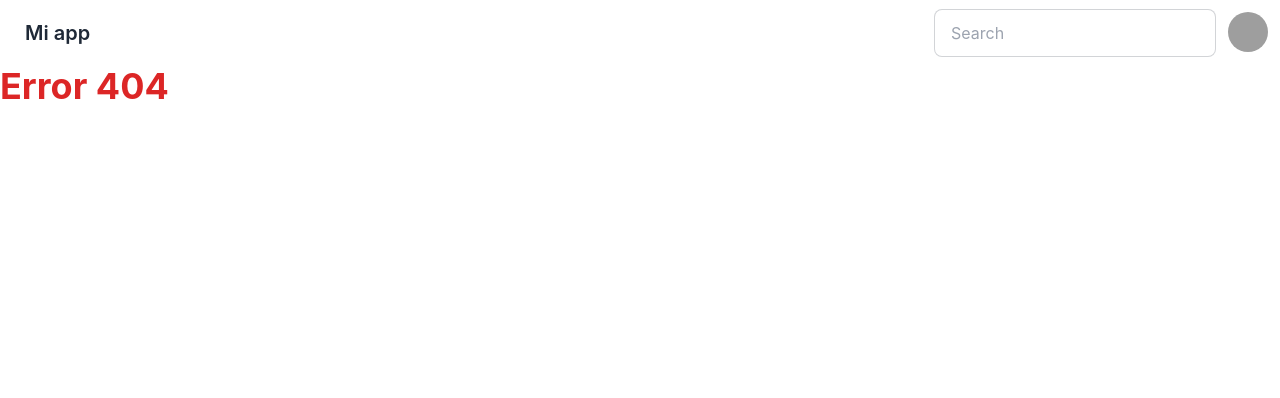
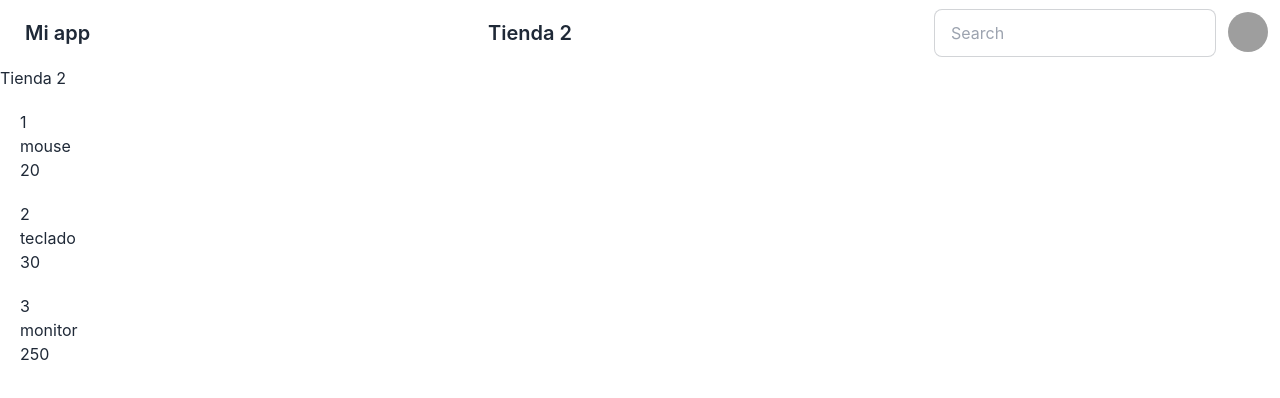
Before and after one commit to karmap/react38095, a React (Create React App) app: page /shop in a window 1280 px wide. Before the commit this address had no page. Shown: the top 398 px of the page. Built offline with nearby package versions, Linux system fonts and the light colour scheme; grey boxes are pictures that could not be loaded.

Commit message:
after react router y async mock

```diff
--- a/src/App.js
+++ b/src/App.js
@@ -10,6 +10,8 @@ import RMContainer from './components/rickmorty/RMContainer';
 import { BrowserRouter, Route, Routes } from 'react-router-dom';
 import Error404 from './components/Error404';
 import RMDetail from './components/rickmorty/RMDetail';
+import ItemList from './components/shop2/ItemList';
+import ItemDetail from './components/shop2/ItemDetail';
 
 function App() {
 
@@ -27,6 +29,8 @@ function App() {
           <Route path={'/ram'} element={<RMContainer/>} />
           <Route path={'/ram/:id'} element={<RMDetail/>} />
           <Route path={'/swapi'} element={<StarWarsContainer/>} />
+          <Route path={'/shop'} element={<ItemList/>} />
+          <Route path={'/shop/item/:id'} element={<ItemDetail/>} />
           <Route path={'*'} element={<Error404/>} />
         </Routes>
       </BrowserRouter>
--- a/src/components/NavBar.js
+++ b/src/components/NavBar.js
@@ -5,6 +5,9 @@ const NavBar = () => {
     <div className="navbar bg-base-100">
     <div className="flex-1">
         <Link to='/' className="btn btn-ghost normal-case text-xl">Mi app</Link>
+    </div>
+    <div className="flex-1">
+        <Link to='/shop' className="btn btn-ghost normal-case text-xl">Tienda 2</Link>
     </div>
     <div className="flex-none gap-2">
         <div className="form-control">
--- /dev/null
+++ b/src/components/shop2/ItemCard.js
@@ -0,0 +1,16 @@
+import React from 'react'
+import { Link } from 'react-router-dom'
+
+const ItemCard = ( {id, name, price} ) => {
+  return (
+    <Link to={`/shop/item/${id}`}>
+      <div className='m-5'>
+        <div>{id}</div>
+        <div>{name}</div>
+        <div>{price}</div>
+      </div>
+    </Link>
+  )
+}
+
+export default ItemCard
--- /dev/null
+++ b/src/components/shop2/ItemDetail.js
@@ -0,0 +1,56 @@
+import React, { useEffect, useState } from 'react'
+import { useParams } from 'react-router-dom'
+import { products } from './data/products'
+
+const Loading = () => {
+  return (
+    <strong className='m-8'>loading ...</strong>
+  )
+}
+
+const Item = ( {item} ) => {
+  return (
+    <div className='m-8'>
+      <div>{ item.name }</div>
+      <div>Price: { item.price }</div>
+    </div>
+  )
+}
+
+
+const ItemDetail = () => {
+
+  const { id: itemId } = useParams()
+  const [loading, setloading] = useState(true)
+  const [item, setItem] = useState({})
+
+  useEffect(() => {
+    getItemDetails().then( response => {
+      setItem( response )
+      setloading(false)
+    })
+  }, [])
+
+
+  const getItemDetails = () => {
+    return new Promise((resolve, reject) => {
+      setTimeout(() => {
+        resolve( products.find( p => p.id === Number(itemId) ) )
+      }, 3000);
+    })
+  }
+
+  return (
+    <>
+      {/* { !loading &&
+          <div className='m-8'>
+            <div>{ item.name }</div>
+            <div>Price: { item.price }</div>
+          </div>
+      } */}
+      { loading ? <Loading/> : <Item item={item}/> }
+    </>
+  )
+}
+
+export default ItemDetail
--- /dev/null
+++ b/src/components/shop2/ItemList.js
@@ -0,0 +1,32 @@
+import React, { useEffect, useState } from 'react'
+import { products } from './data/products'
+import ItemCard from './ItemCard'
+
+const ItemList = () => {
+
+  const [items, setItems] = useState([])
+
+  useEffect(() => {
+    getProducts().then( response => {
+      console.log( response );
+      setItems( response )
+    })
+  }, [])
+
+  const getProducts = () => {
+    return new Promise( resolve => {
+      setTimeout(() => {
+        resolve( products )
+      }, 1000);
+    })
+  }
+
+  return (
+    <>
+      <div>Tienda 2</div>
+      { items.map( i => <ItemCard key={i.id} {...i}/> ) }
+    </>
+  )
+}
+
+export default ItemList
--- /dev/null
+++ b/src/components/shop2/data/products.js
@@ -0,0 +1,7 @@
+const products = [
+  {id: 1, name:'mouse', price:'20'},
+  {id: 2, name:'teclado', price:'30'},
+  {id: 3, name:'monitor', price:'250'},
+]
+
+export { products }
```
Also changed, not shown: 1 other file (tests, documents, lock files or other folders).
